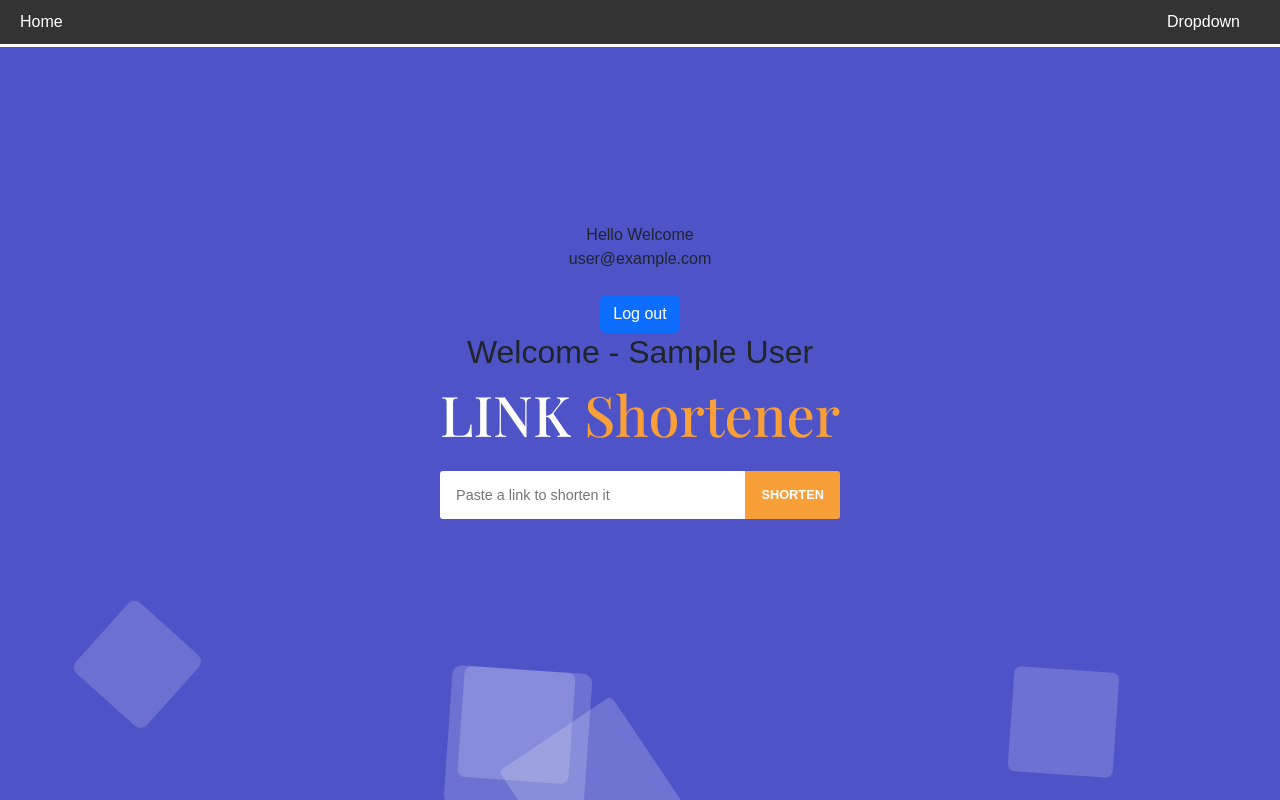
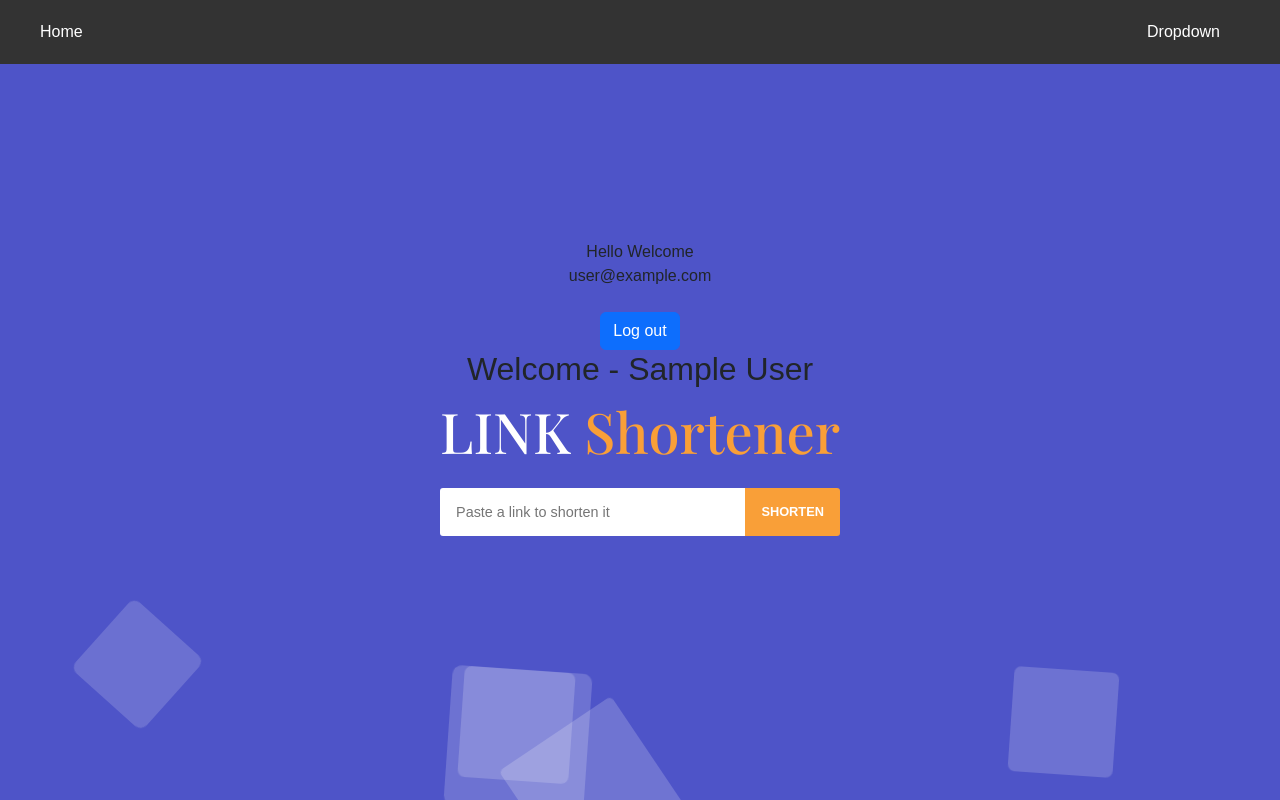
Before and after one commit to priyanshuuranjan/Link-Shortner, a React (Create React App) app: page /home in a window 1280 px wide. Built offline with nearby package versions, Linux system fonts and the light colour scheme; no server answers; sample sign-in values are in the browser's storage.

Commit message:
updating codes

```diff
--- a/src/Components/Navbar.css
+++ b/src/Components/Navbar.css
@@ -7,9 +7,8 @@ body {
   display: flex;
   justify-content: space-between;
   align-items: center;
-  background-color: #333;
-  border-bottom: 3px solid white; /* Border color */
-  padding: 10px 20px;
+  background-color:#333333;
+  padding: 20px 40px;
   color: white;
 }
 .navbar a {
--- a/src/Components/Navbar.js
+++ b/src/Components/Navbar.js
@@ -23,10 +23,10 @@ const Navbar = () => {
       <a href="#">Home</a>
     </div>
     <div className="dropdown">
-      <a href="#">Dropdown</a>
+      <a >Dropdown</a>
       <div className="dropdown-content">
         <a href="#">Profile</a>
-        <a href="#">Logout</a>
+        <a onClick={handleLogout}>Logout</a>
       </div>
     </div>
     </div>
```
